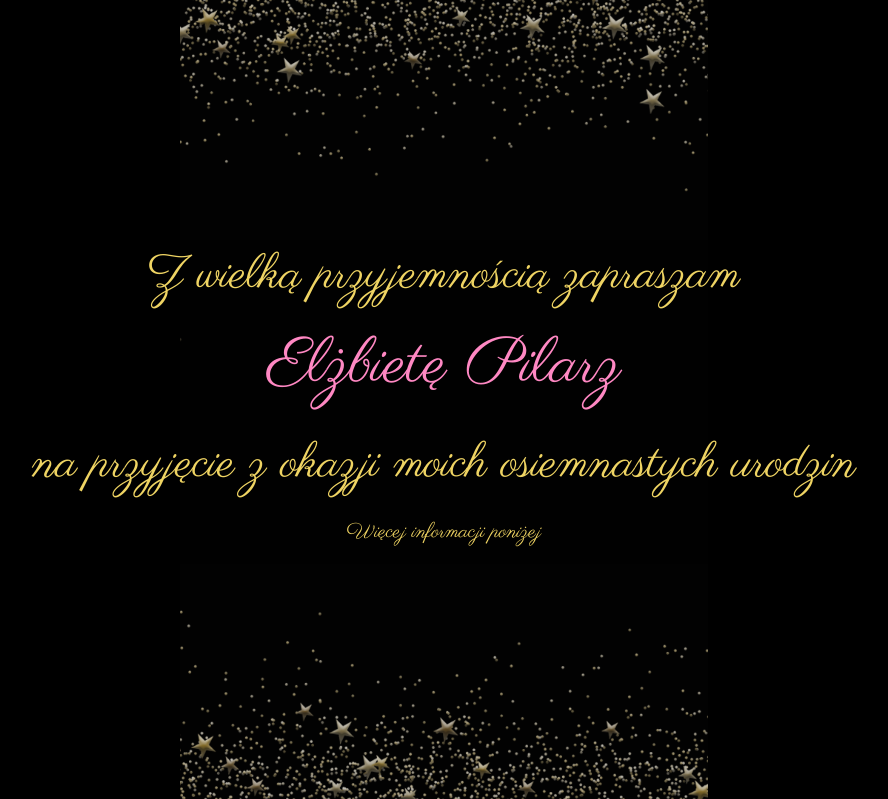
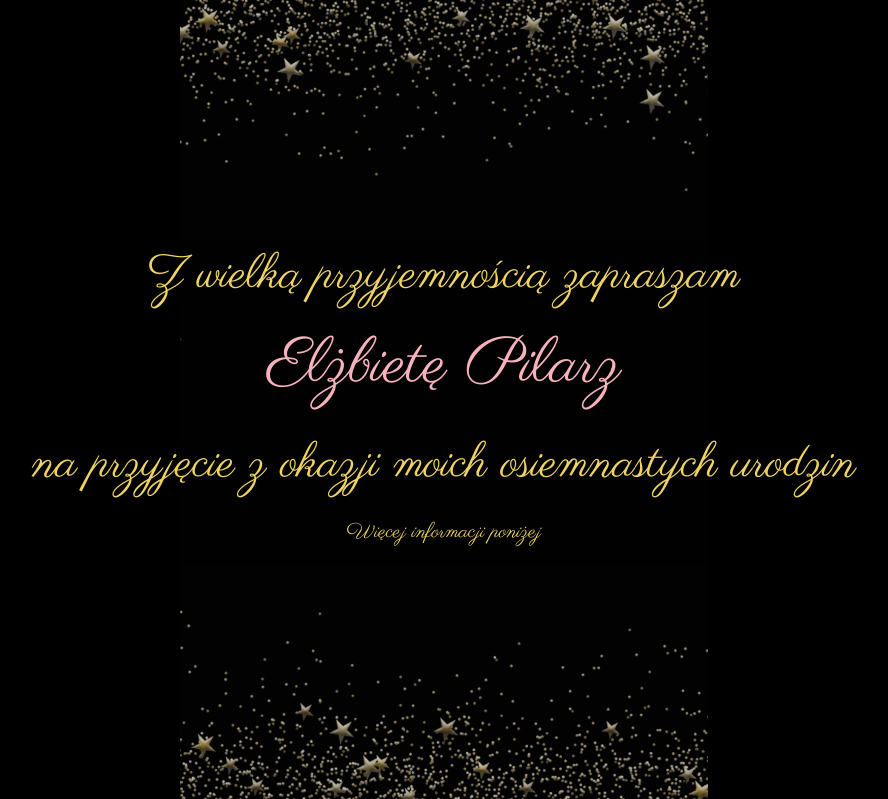
Before and after one commit to Cez02/Cez02.github.io, a PHP site: page /zaproszenia/zaproszenie-babcia.html in a window 1280 px wide. Shown: the top 799 px of the page, without its empty margins (196-1084 px from the left). Run offline with PHP 8.4, Linux system fonts and the light colour scheme.

Commit message:
change text colour

```diff
--- a/assets/css/stylezapro.css
+++ b/assets/css/stylezapro.css
@@ -798,7 +798,7 @@ body {
   }
 
   .hero .hero-title {
-    color: #ff88c3;
+    color: rgb(248, 178, 189);
     font-weight: 400;
     font-size: 2.5rem;
     opacity: 0;
```
